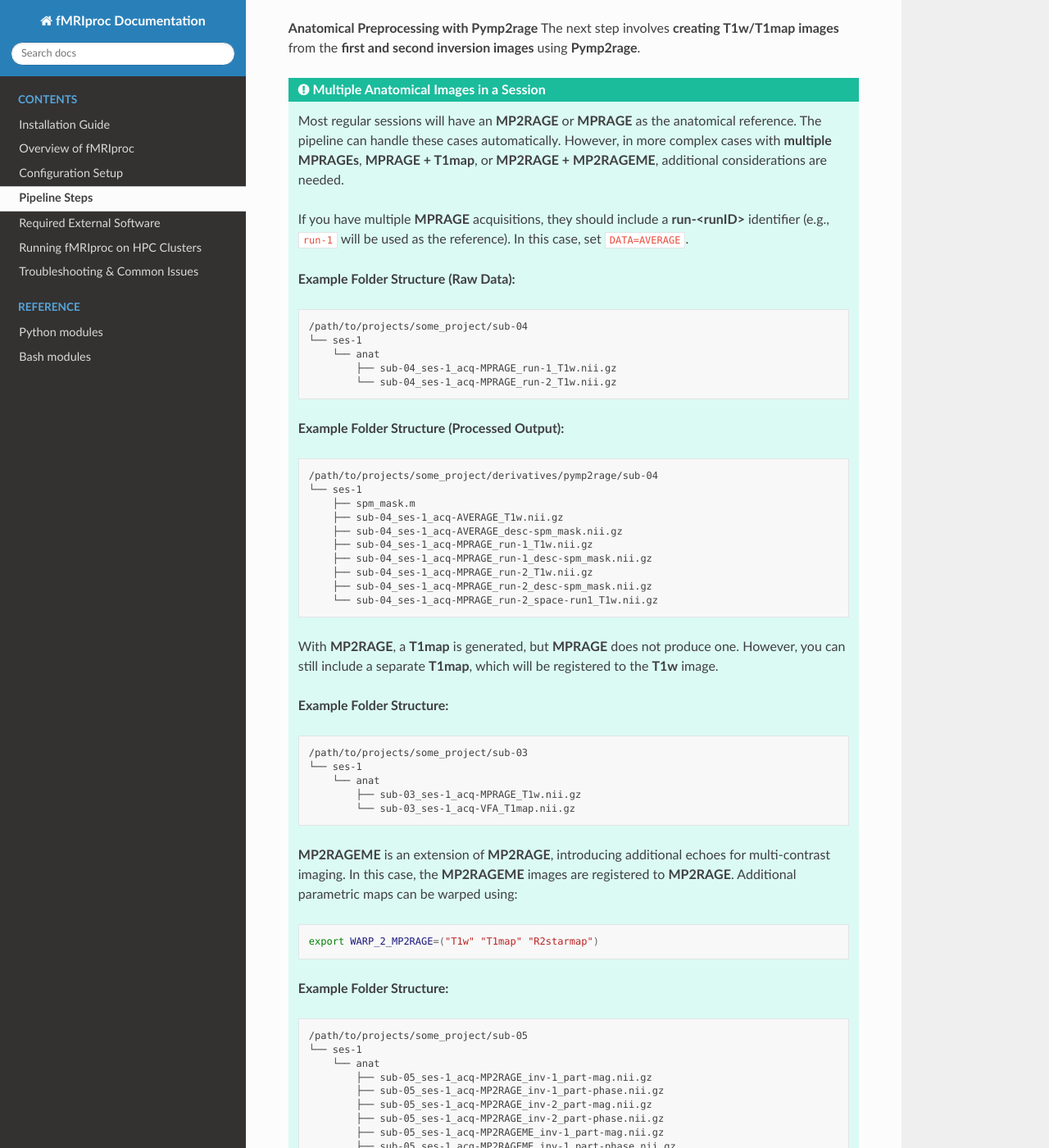
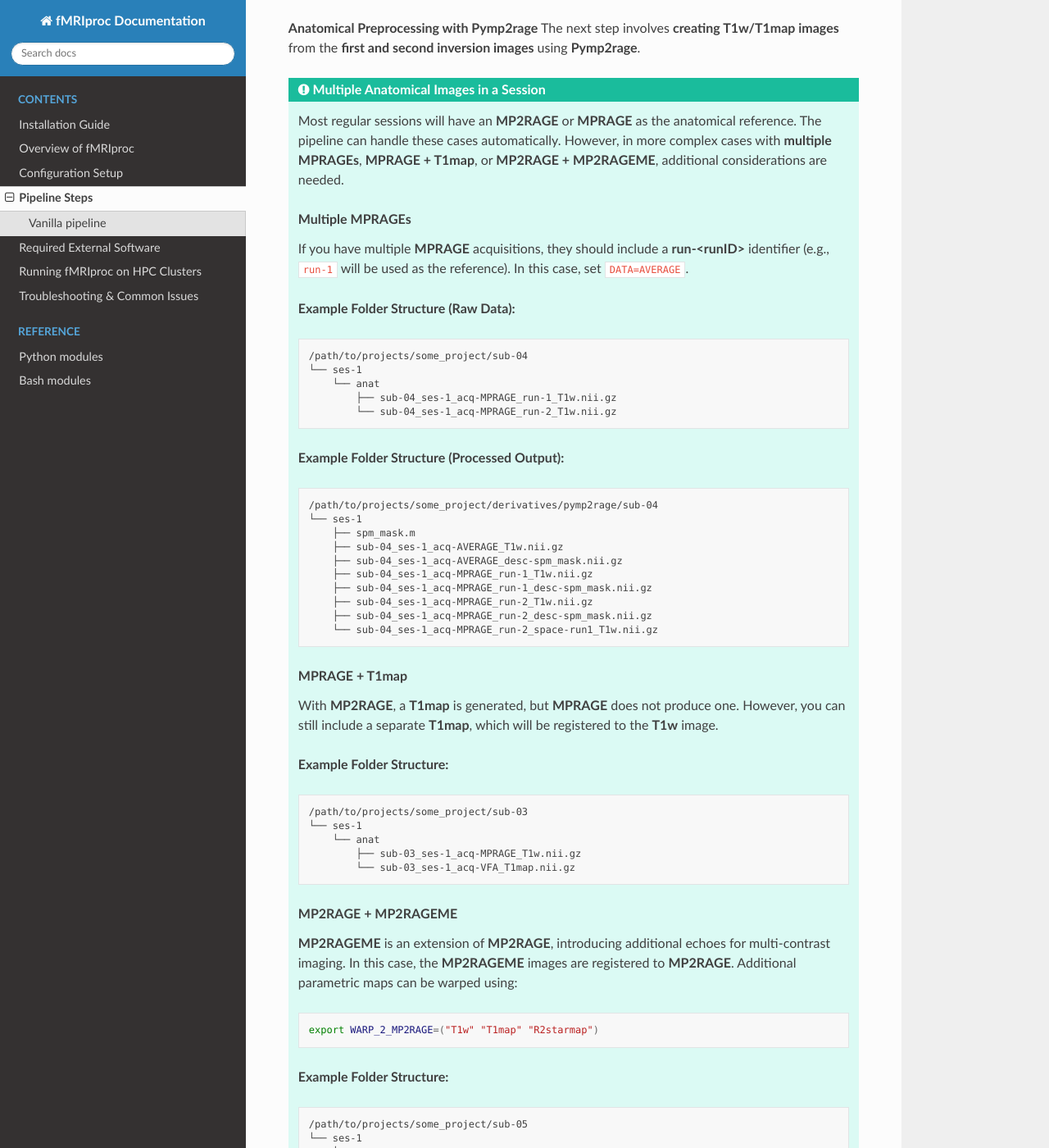
Before and after one commit to gjheij/fmriproc, a Sphinx documentation site: the page built from doc/source/pipeline_steps.rst, in a window 1280 px wide and 1400 px high, scrolled down 4035 px. Shown: the whole window at 82% size. Built offline with Sphinx 7.4.7 and the Read the Docs theme 3.1.0, drawn with Linux system fonts in a browser that asks for light colours; the version number could not be read and is left out; some of the changed lines change nothing that is shown; some of the changed text lies outside the part shown.

Commit message:
try titles within admonition

```diff
--- a/doc/source/pipeline_steps.rst
+++ b/doc/source/pipeline_steps.rst
@@ -221,8 +221,7 @@ The next step involves **creating T1w/T1map images** from the **first and second
     However, in more complex cases with **multiple MPRAGEs**, **MPRAGE + T1map**, or **MP2RAGE + MP2RAGEME**,
     additional considerations are needed.
 
-    **Multiple MPRAGEs**
-    --------------------
+    .. rubric:: **Multiple MPRAGEs**
 
     If you have multiple **MPRAGE** acquisitions, they should include a **run-<runID>** identifier (e.g., ``run-1`` will be used as the reference).
     In this case, set ``DATA=AVERAGE``.
@@ -252,8 +251,7 @@ The next step involves **creating T1w/T1map images** from the **first and second
             ├── sub-04_ses-1_acq-MPRAGE_run-2_desc-spm_mask.nii.gz
             └── sub-04_ses-1_acq-MPRAGE_run-2_space-run1_T1w.nii.gz
 
-    **MPRAGE + T1map**
-    ------------------
+    .. rubric:: **MPRAGE + T1map**
 
     With **MP2RAGE**, a **T1map** is generated, but **MPRAGE** does not produce one.
     However, you can still include a separate **T1map**, which will be registered to the **T1w** image.
@@ -268,8 +266,7 @@ The next step involves **creating T1w/T1map images** from the **first and second
                 ├── sub-03_ses-1_acq-MPRAGE_T1w.nii.gz
                 └── sub-03_ses-1_acq-VFA_T1map.nii.gz
 
-    **MP2RAGE + MP2RAGEME**
-    -----------------------
+    .. rubric:: **MP2RAGE + MP2RAGEME**
 
     **MP2RAGEME** is an extension of **MP2RAGE**, introducing additional echoes for multi-contrast imaging.
     In this case, the **MP2RAGEME** images are registered to **MP2RAGE**.
@@ -426,7 +423,7 @@ To use **Wagstyl's equivolumetric layering**, instead of **Nighres' volumetric l
 
 
 Vanilla pipeline
--
+----------------
 
 Below is a **step-by-step guide** on how to execute the preprocessing pipeline.
 
```
